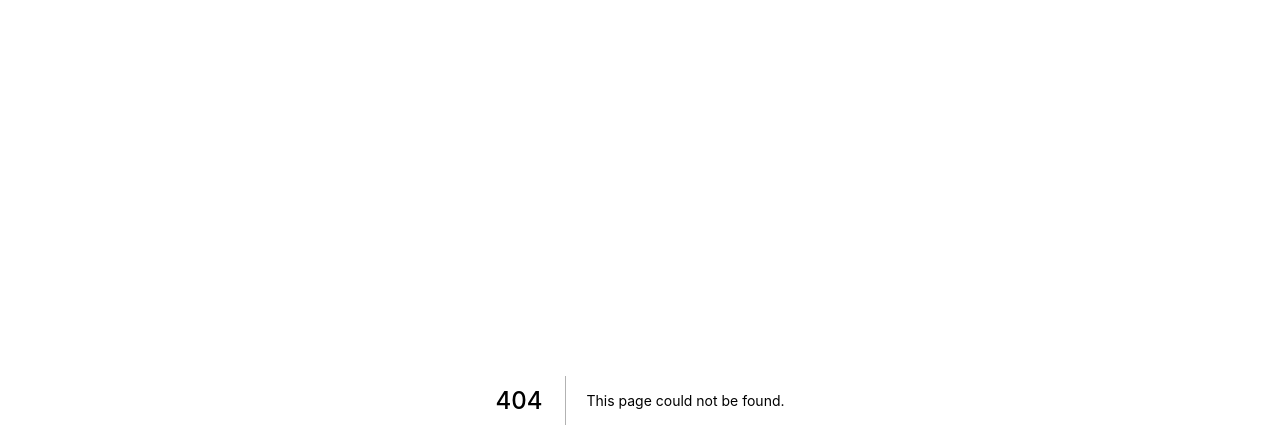
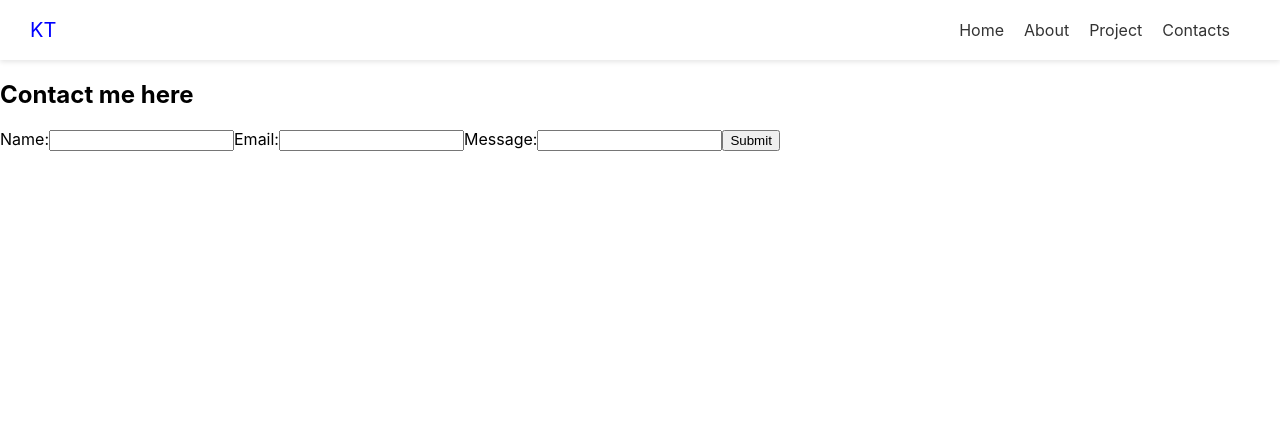
Before and after one commit to K-Tech19/portfolio, a Next.js app: page /contact in a window 1280 px wide. Before the commit this address had no page. Shown: the top 448 px of the page. Built offline with nearby package versions, Linux system fonts and the light colour scheme.

Commit message:
completed: inital set for contact page

```diff
--- /dev/null
+++ b/pages/contact.js
@@ -0,0 +1,38 @@
+import Link from 'next/link'
+import Header from '@/components/Header'
+import styles from '@/styles/Contact.module.css'
+
+
+
+export default function ContactPage() {
+
+
+
+    return (
+
+        <>
+        <Header />
+
+        <form>
+            <h2> Contact me here</h2>
+            <label>
+            Name:
+            <input type="text" name="name" />
+            </label>
+            <label>
+            Email:
+            <input type="email" name="email" />
+            </label>
+            <label>
+            Message:
+            <input type="text" name="message" />
+            </label>
+
+
+            <input type="submit" value="Submit"  />
+
+        </form>
+
+        </>
+    )
+}
--- /dev/null
+++ b/styles/Contact.module.css
@@ -0,0 +1,4 @@
+.contactMain {
+    font-size: 30px;
+    background-color: red;
+}
```
